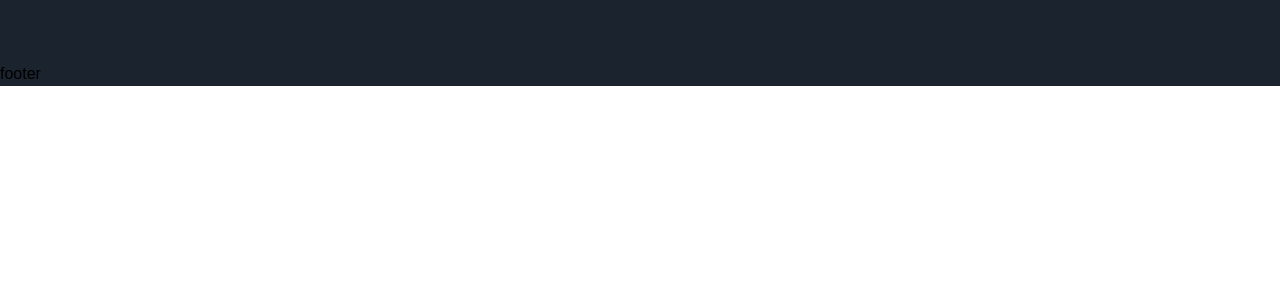
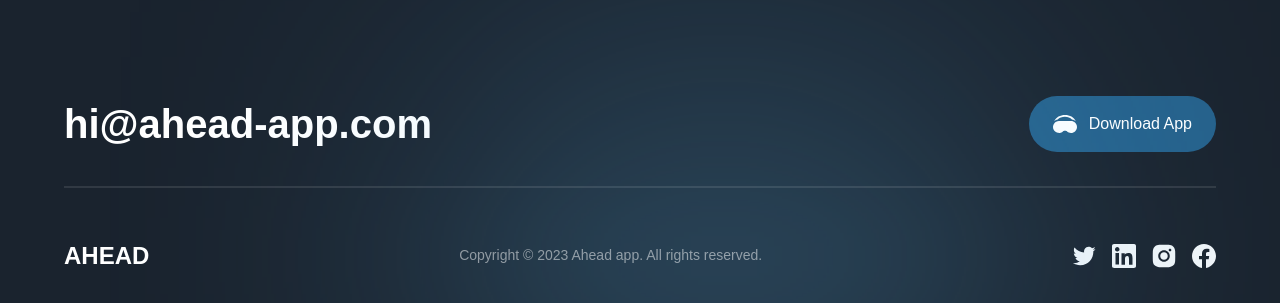
Before and after one commit to shubham13101996/animatedUI, a Next.js app: page / in a window 1280 px wide. Shown: the part 7974-8277 px from the top of the page. Before the commit the page ends 8060 px from the top, so only its background shows below. Built offline with nearby package versions, Linux system fonts and the light colour scheme; a web font is replaced by a local one.

Commit message:
footer animated ui completed

```diff
--- a/components/Footer.jsx
+++ b/components/Footer.jsx
@@ -1,9 +1,62 @@
-'use client';
+"use client";
+
+import { motion } from "framer-motion";
+import { socials } from "../constants";
+
+import styles from "../styles";
+import { footerVariants } from "../utils/motion";
 
 const Footer = () => (
-  <footer>
-    footer
-  </footer>
+  <motion.footer
+    variants={footerVariants}
+    initial="hidden"
+    whileInView="show"
+    className={`${styles.xPaddings} py-8 relative`}
+  >
+    <div className="footer-gradient" />
+    <div className={`${styles.innerWidth} mx-auto flex flex-col gap-8`}>
+      <div className="flex items-center justify-between flex-wrap gap-5">
+        <h4 className="font-bold md:text-[40px] text-[35px] text-white cursor-pointer">
+          hi@ahead-app.com
+        </h4>
+        <button
+          type="button"
+          className="flex items-center h-fit py-4 px-6 bg-[#25618B] rounded-[32px] gap-[12px]"
+        >
+          <img
+            src="/headset.svg"
+            alt="headset"
+            className="w-[24px] h-[24px] object-contain"
+          />
+          <span className="font-normal text-[16px] text-white">
+            Download App
+          </span>
+        </button>
+      </div>
+
+      <div className="flex flex-col">
+        <div className="mb-[50px] h-[2px] bg-white opacity-10" />
+
+        <div className="flex items-center justify-between flex-wrap gap-4">
+          <h4 className="font-extrabold text-[24px] text-white">AHEAD</h4>
+          <p className="font-normal text-[14px] text-white opacity-50">
+            Copyright © 2023 Ahead app. All rights reserved.
+          </p>
+
+          <div className="flex gap-4">
+            {socials.map((social) => (
+              <img
+                key={social.name}
+                src={social.url}
+                alt={social.name}
+                className="w-[24px] h-[24px] object-contain cursor-pointer"
+              />
+            ))}
+          </div>
+        </div>
+      </div>
+    </div>
+  </motion.footer>
 );
 
 export default Footer;
```
